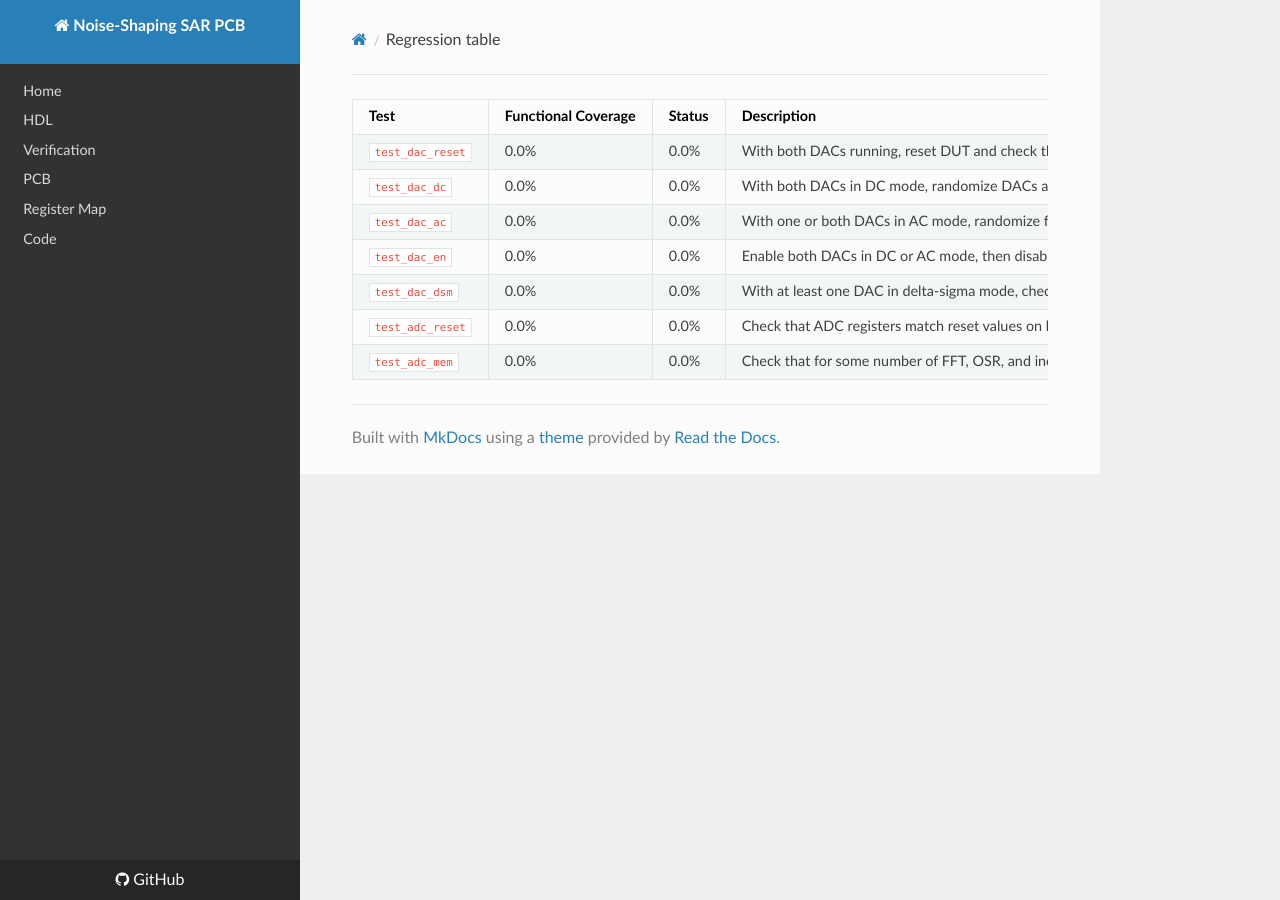
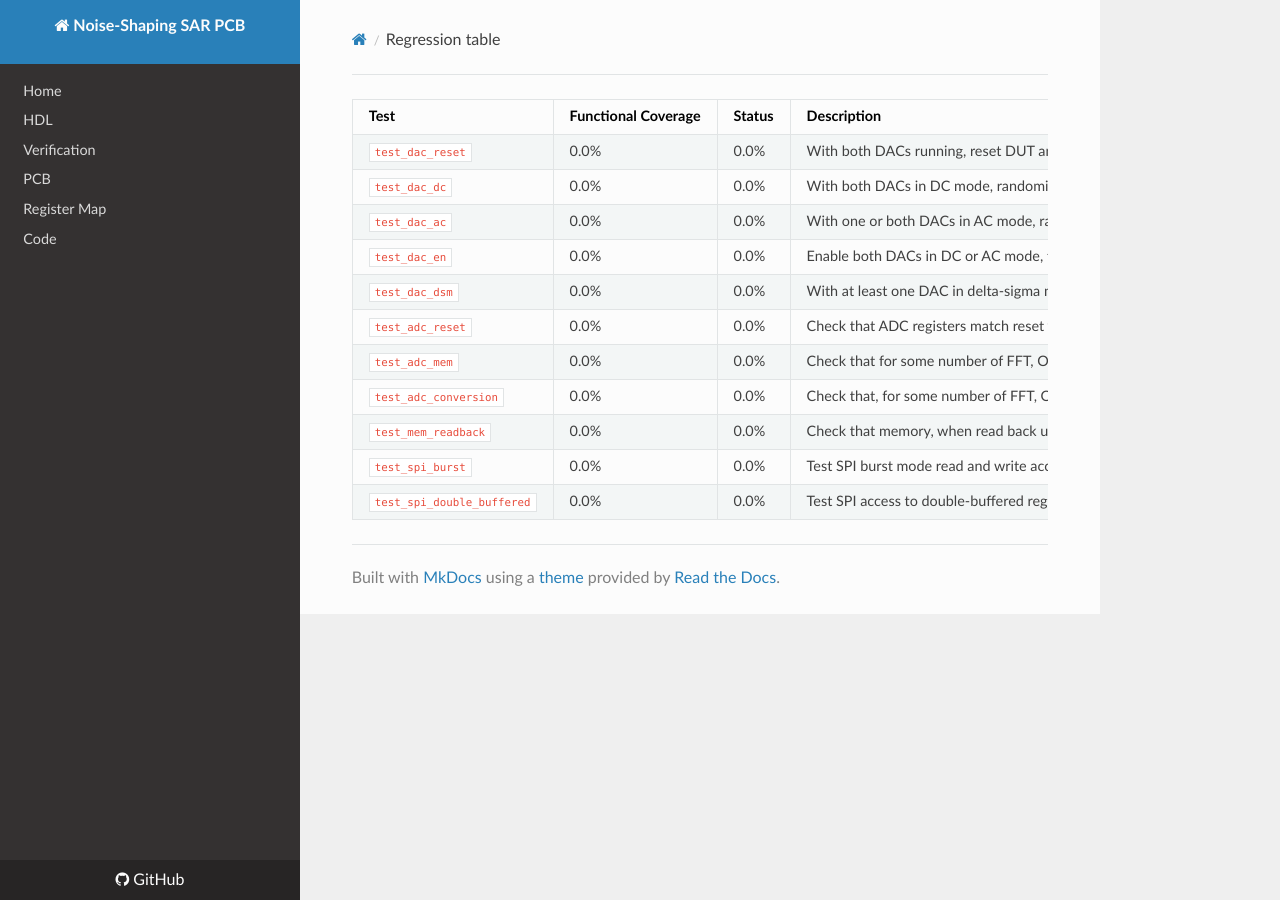
Before and after one commit to Codax2000/ns-sar-pcb, an MkDocs documentation site: the page built from docs/docs/subpages/regression_table.md, in a window 1280 px wide. Built offline with MkDocs 1.6.1, drawn with Linux system fonts in a browser that asks for light colours; nearby versions of some CDN libraries.

Commit message:
readability, documentation updates, new testcases

```diff
--- a/docs/docs/subpages/regression_table.md
+++ b/docs/docs/subpages/regression_table.md
@@ -7,3 +7,7 @@
 | `test_dac_dsm` | 0.0% | 0.0% | With at least one DAC in delta-sigma mode, check output to make sure delta-sigma modulator is running. |
 | `test_adc_reset` | 0.0% | 0.0% | Check that ADC registers match reset values on boot. |
 | `test_adc_mem`  | 0.0% | 0.0% | Check that for some number of FFT, OSR, and incremental enable, the correct number of ADC outputs is returned. |
+| `test_adc_conversion` | 0.0% | 0.0% | Check that, for some number of FFT, OSR, and incremental controls, the conversion outputs are the same, given the analog models output the correct value. |
+| `test_mem_readback` | 0.0% | 0.0% | Check that memory, when read back using random burst read access, is correctly read back. |
+| `test_spi_burst` | 0.0% | 0.0% | Test SPI burst mode read and write accesses across a range of registers (e.g., configuring SH_CTRL, INT1_CTRL, INT2_CTRL, FFT_CTRL, ADC_CTRL consecutively) and verify register/data integrity. |
+| `test_spi_double_buffered` | 0.0% | 0.0% | Test SPI access to double-buffered registers. Read and write shadow registers, verify that updates transfer to active registers only after a START_CONVERSION or synchronization point, and verify the read-back consistency. |
```
Also changed, not shown: 8 other files.
